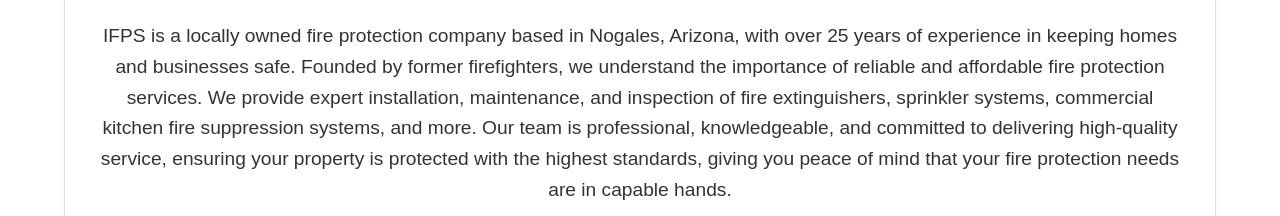
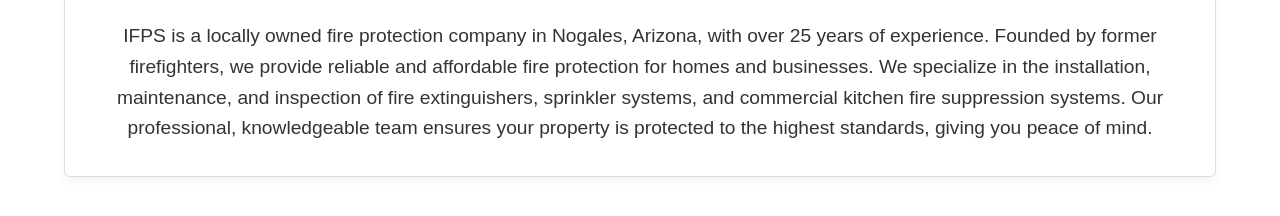
Before and after one commit to LakzerK3/testing, a plain HTML site: page index.html in a window 1280 px wide. Shown: the part 584-800 px from the top of the page. Drawn offline with Linux system fonts and the light colour scheme.

Commit message:
Add files via upload

```diff
--- a/index.html
+++ b/index.html
@@ -45,8 +45,8 @@
   <div class="container box">
     <h2>About us</h2>
     <p style="font-size: 1.2rem;">
-  IFPS is a locally owned fire protection company based in Nogales, Arizona, with over 25 years of experience in keeping homes and businesses safe. Founded by former firefighters, we understand the importance of reliable and affordable fire protection services.
-  We provide expert installation, maintenance, and inspection of fire extinguishers, sprinkler systems, commercial kitchen fire suppression systems, and more. Our team is professional, knowledgeable, and committed to delivering high-quality service, ensuring your property is protected with the highest standards, giving you peace of mind that your fire protection needs are in capable hands.
+  IFPS is a locally owned fire protection company in Nogales, Arizona, with over 25 years of experience. Founded by former firefighters, we provide reliable and affordable fire protection for homes and businesses.
+We specialize in the installation, maintenance, and inspection of fire extinguishers, sprinkler systems, and commercial kitchen fire suppression systems. Our professional, knowledgeable team ensures your property is protected to the highest standards, giving you peace of mind.
     </p>
   </div>
 </section>
```
